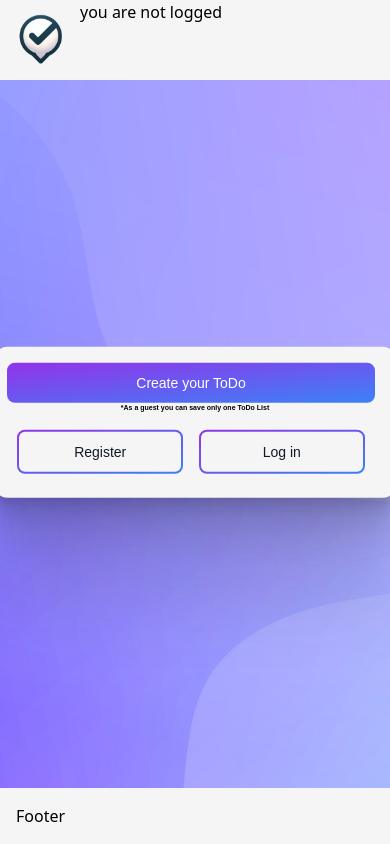
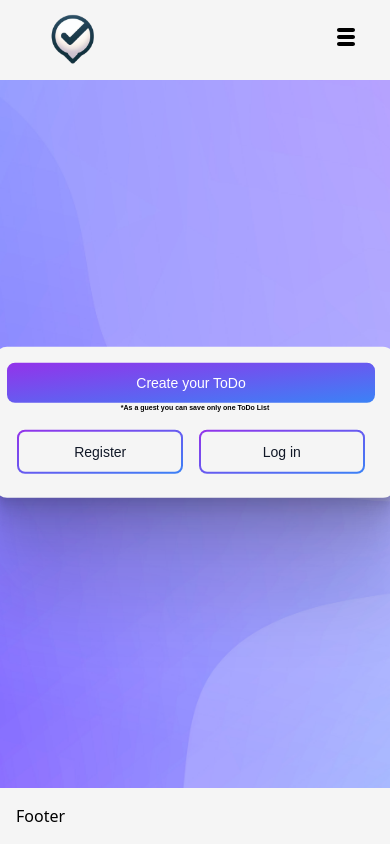
Before and after one commit to foreverbog/Personal, a React (Vite) app: page / in a window 390 px wide. Built offline with nearby package versions, Linux system fonts and the light colour scheme; the HTML template or start-up script is replaced by a standard one; a web font is replaced by a local one.

Commit message:
navbar styled, render according to loggedIn state

```diff
--- a/src/components/NavBar.jsx
+++ b/src/components/NavBar.jsx
@@ -1,10 +1,34 @@
 import Logo from "../assets/images/Logo.png";
+import { TiThMenu } from "react-icons/ti";
+
+import { IoSettingsSharp } from "react-icons/io5";
 const NavBar = ({ loggedIn }) => {
   return (
-    <div className="bg-neutral-100  flex">
-      <img className="w-[80px]" src={Logo} alt="logo" />
+    <div className="bg-neutral-100/70 hover:bg-neutral-100  duration-300 flex justify-between items-center">
+      <img className="w-20 ml-8 " src={Logo} alt="logo" />
+      <div>
+        <button className="lg:hidden mr-8">
+          <TiThMenu className="w-6 h-6" />
+        </button>
+      </div>
 
-      {loggedIn ? <p>hallo</p> : <p>you are not logged</p>}
+      {loggedIn ? (
+        <div className=" hidden lg:flex gap-4 mr-8">
+          <button className="createBtn font-title m-0">Docs</button>
+          <button className="">
+            <button className="relative inline-flex items-center justify-center w-10 h-10 overflow-hidden bg-neutral-200 rounded-full hover:scale-110 duration-500 border-2 border-gray-900/10">
+              <span className="font-medium text-gray-900 ">BL</span>
+            </button>
+          </button>
+        </div>
+      ) : (
+        <div className="  hidden lg:flex gap-4 mr-8">
+          <button className="hover:underline  font-title text-md">
+            <IoSettingsSharp className="w-6 h-6" />
+          </button>
+          <button className="createBtn font-title m-0"> Docs</button>
+        </div>
+      )}
     </div>
   );
 };
```
